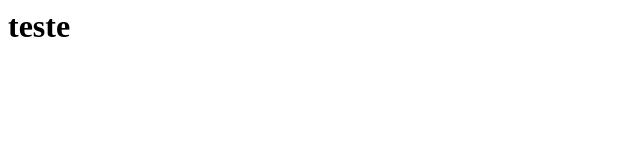
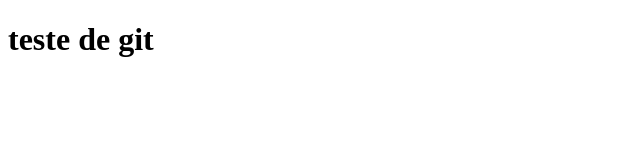
Before and after one commit to lucassesisenai/aulas_senai, a plain HTML site: page teste_git/teste_git.html in a window 1280 px wide. Shown: the whole page, without its empty margins (0-640 px from the left). Drawn offline with Linux system fonts and the light colour scheme.

Commit message:
Update teste_git.html
alterado codigo para html5

```diff
--- a/teste_git/teste_git.html
+++ b/teste_git/teste_git.html
@@ -1,11 +1,12 @@
-<html>
+<!DOCTYPE html>
+<html lang="en">
 <head>
-
-
+    <meta charset="UTF-8">
+    <meta http-equiv="X-UA-Compatible" content="IE=edge">
+    <meta name="viewport" content="width=, initial-scale=1.0">
+    <title>Document</title>
 </head>
-
 <body>
-    <h1> teste</h1>
+   <h1>teste de git</h1>
 </body>
-
 </html>
```
